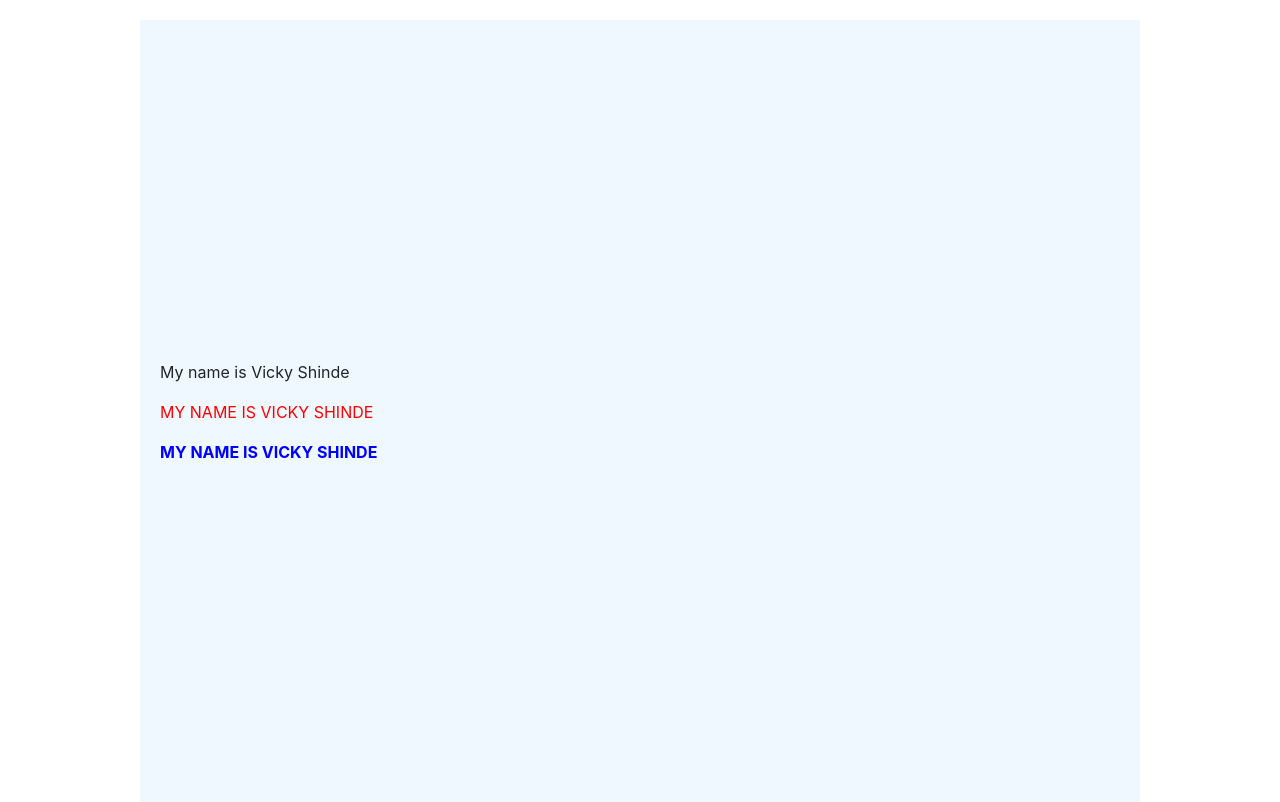
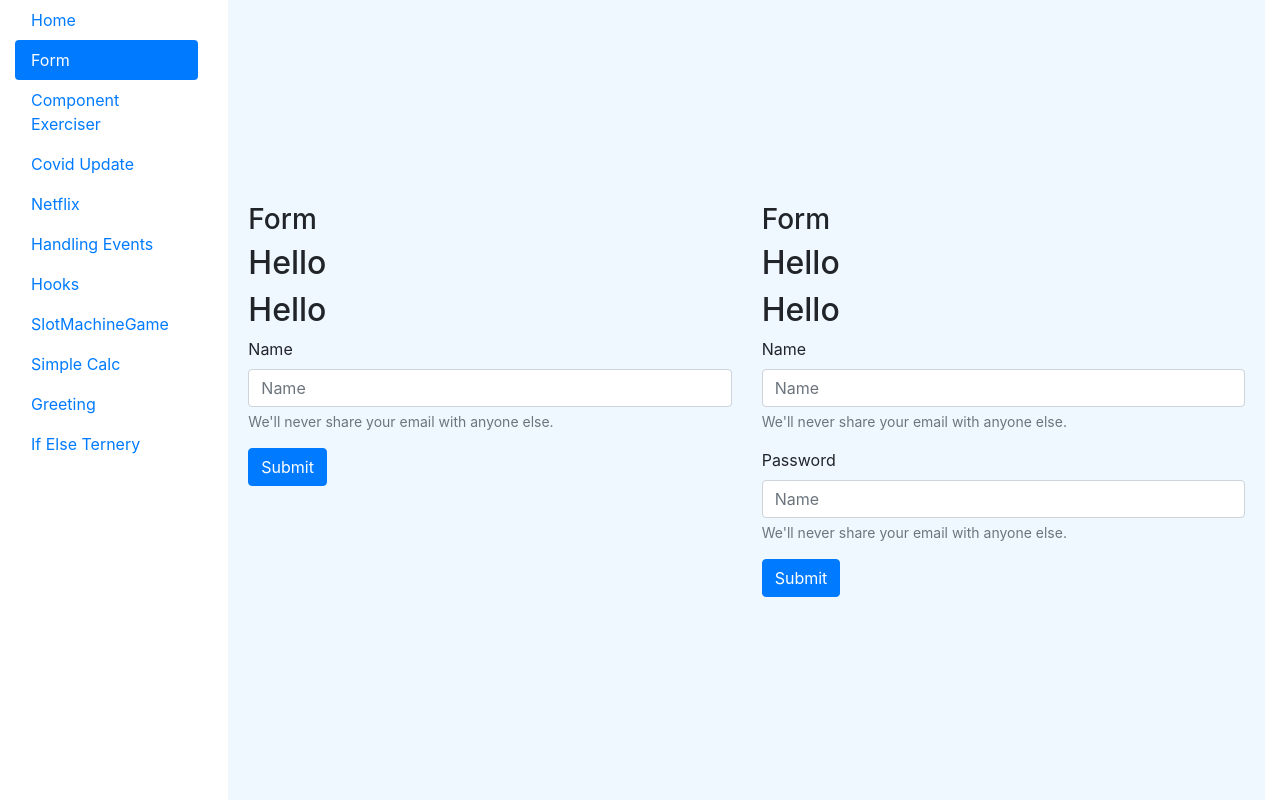
Before and after one commit to vicky-webonise/react2021, a React (Create React App) app: page /form in a window 1280 px wide. Shown: the top 802 px of the page. Built offline with nearby package versions, Linux system fonts and the light colour scheme; no server answers.

Commit message:
exercise | React Router

```diff
--- a/package.json
+++ b/package.json
@@ -9,6 +9,7 @@
     "bootstrap": "^4.6.0",
     "react": "^17.0.2",
     "react-dom": "^17.0.2",
+    "react-router-dom": "^5.3.0",
     "react-scripts": "4.0.3",
     "web-vitals": "^1.1.2"
   },
--- a/src/App.js
+++ b/src/App.js
@@ -1,115 +1,48 @@
-import './App.css';
-import ComponentExercise from './component-exercise';
-import CovidUpdate from './covid-update';
-import {add, sub, mult, div } from './calc';
-import Netflix from './netflix';
+import { Route, Switch } from "react-router-dom";
+
+import "./App.css";
+
+import Home from './Home';
+import HandlingEvents from "./handlingEvents";
+import Hooks from "./Hooks";
+import ComponentExercise from "./component-exercise";
+import CovidUpdate from "./covid-update";
 import SlotMachineGame from "./SlotMachineGame";
-import Hooks from './Hooks';
-import HandlingEvents from './handlingEvents';
+import SimpleCalc from "./SimpleCalc";
+import Greeting from "./Greeting";
+import Netflix from "./netflix";
 import Form from "./form";
-
-const TernaryComponent1 = function () {
-  return <h1>If</h1>
-}
-const TernaryComponent2 = function () {
-  return <h1>else</h1>
-}
+import NavBar from "./Navbar";
+import Error from "./Error";
+import IfElseTernery from "./IfElseTernery";
 
 function App() {
-  const fname = "Vicky";
-  const lname = "Shinde";
-  const img1 = "https://picsum.photos/200/100";
-  const link = "http://google.com"
-
-  const currDate = new Date().toLocaleDateString();
-  const currTime = new Date().toLocaleTimeString();
-
-  const styleObj = {
-    color: 'blue',
-    textTransform: 'uppercase',
-    fontWeight: 'bold'
-  };
-
-  // let greetTime = new Date(yyyy,mm,dd,Hr);
-  // let greetTime = new Date(2021, 9, 14, 20);
-  let greetTime = new Date();
-  greetTime = greetTime.getHours();
-
-  let greeting = '';
-  const greetStyle = {}
-
-  if(greetTime >= 1 && greetTime < 12) {
-    greeting = 'Good Morning !';
-    greetStyle.color = 'green';
-  } else if (greetTime >= 12 && greetTime < 19) {
-    greeting = 'Good Afternoon !';
-    greetStyle.color = 'blue';
-  } else {
-    greeting = "good night !"
-    greetStyle.color = "red"
-  }
-
   return (
-    <>
-      <div className="section">
-        <p contentEditable="true">
-          My name is {fname} {lname}
-        </p>
-        <p style={{ color: "red", textTransform: "uppercase" }}>
-          My name is {fname + " " + lname}{" "}
-        </p>
-        <p style={styleObj}>My name is {`${fname} ${lname}`} </p>
+    <div className="container-fluid">
+      <div className="row">
+        <div className="col-2">
+          <NavBar />
+        </div>
+        <div className="col-10">
+          <div className="section">
+            <Switch>
+              <Route path="/" component={Home} exact />
+              <Route path="/handlingEvents" component={HandlingEvents} />
+              <Route path="/hooks" component={Hooks} />
+              <Route path="/form" component={Form} />
+              <Route path="/componentExerciser" component={ComponentExercise} />
+              <Route path="/covidUpdate" component={CovidUpdate} />
+              <Route path="/netflix" component={Netflix} />
+              <Route path="/slotMachineGame" component={SlotMachineGame} />
+              <Route path="/simpleCalc" component={SimpleCalc} />
+              <Route path="/greeting" component={Greeting} />
+              <Route path="/ifElseTernery" component={IfElseTernery} />
+              <Route component={Error} />
+            </Switch>
+          </div>
+        </div>
       </div>
-      <div className="section">
-        <p>Current Date is = {currDate}</p>
-        <p>Current Time is = {currTime}</p>
-        <a href={link} target="_blank" rel="noreferrer">
-          <img src={img1} alt="Alt Tag" />
-        </a>
-        <h1>
-          Hello Friend, <span style={greetStyle}>{greeting}</span> {greetTime}
-        </h1>
-      </div>
-
-      <div className="section">
-        <ComponentExercise />
-      </div>
-      <div className="section">
-        <CovidUpdate />
-      </div>
-      <div className="section">
-        <h3>Simple calc</h3>
-        <ul>
-          <li>Sum = {add(10, 20)}</li>
-          <li>sub = {sub(10, 20)}</li>
-          <li>mult = {mult(10, 20)}</li>
-          <li>div = {div(10, 3)}</li>
-        </ul>
-      </div>
-      <div className="section">
-        <Netflix />
-      </div>
-      <div className="section">
-        <h3>If Else Statement</h3>
-        <h3>React Conditional Rendering | Ternary Operator </h3>
-        {true ? "Agreed" : "Disagreed"}
-        {false ? <TernaryComponent1 /> : <TernaryComponent2 />}
-        {true && <div>true</div>}
-        {true && <TernaryComponent1 />}
-      </div>
-      <div className="section">
-        <SlotMachineGame />
-      </div>
-      <div className="section">
-        <Hooks />
-      </div>
-      <div className="section">
-        <HandlingEvents />
-      </div>
-      <div className="section">
-        <Form />
-      </div>
-    </>
+    </div>
   );
 }
 
--- /dev/null
+++ b/src/Error.jsx
@@ -0,0 +1,9 @@
+const Error = () => {
+  return (
+    <>
+      <h1>Not Found</h1>
+    </>
+  )
+}
+
+export default Error;
--- /dev/null
+++ b/src/Greeting.jsx
@@ -0,0 +1,42 @@
+
+const Greeting = () => {
+  const currDate = new Date().toLocaleDateString();
+  const currTime = new Date().toLocaleTimeString();
+
+  const img1 = "https://picsum.photos/200/100";
+  const link = "http://google.com";
+
+  // let greetTime = new Date(yyyy,mm,dd,Hr);
+  // let greetTime = new Date(2021, 9, 14, 20);
+  let greetTime = new Date();
+  greetTime = greetTime.getHours();
+
+  let greeting = "";
+  const greetStyle = {};
+
+  if (greetTime >= 1 && greetTime < 12) {
+    greeting = "Good Morning !";
+    greetStyle.color = "green";
+  } else if (greetTime >= 12 && greetTime < 19) {
+    greeting = "Good Afternoon !";
+    greetStyle.color = "blue";
+  } else {
+    greeting = "good night !";
+    greetStyle.color = "red";
+  }
+  return (
+    <>
+      <p>Current Date is = {currDate}</p>
+      <p>Current Time is = {currTime}</p>
+      <a href={link} target="_blank" rel="noreferrer">
+        <img src={img1} alt="Alt Tag" />
+      </a>
+      <h1>
+        Hello Friend, <span style={greetStyle}>{greeting}</span> {greetTime}
+      </h1>
+    </>
+  );
+};
+
+
+export default Greeting;
--- /dev/null
+++ b/src/Home.jsx
@@ -0,0 +1,27 @@
+import Greeting from "./Greeting";
+
+const Home = () => {
+  const fname = "Vicky";
+  const lname = "Shinde";
+
+  const styleObj = {
+    color: "blue",
+    textTransform: "uppercase",
+    fontWeight: "bold",
+  };
+
+  return (
+    <>
+        <Greeting />
+        <p contentEditable="true">
+          My name is {fname} {lname}
+        </p>
+        <p style={{ color: "red", textTransform: "uppercase" }}>
+          My name is {fname + " " + lname}{" "}
+        </p>
+        <p style={styleObj}>My name is {`${fname} ${lname}`} </p>
+    </>
+  );
+};
+
+export default Home;
--- /dev/null
+++ b/src/IfElseTernery.jsx
@@ -0,0 +1,21 @@
+const IfElseTernery = () => {
+  const TernaryComponent1 = function () {
+    return <h1>If</h1>;
+  };
+  const TernaryComponent2 = function () {
+    return <h1>else</h1>;
+  };
+
+  return (
+    <>
+      <h3>If Else Statement</h3>
+      <h3>React Conditional Rendering | Ternary Operator </h3>
+      {true ? "Agreed" : "Disagreed"}
+      {false ? <TernaryComponent1 /> : <TernaryComponent2 />}
+      {true && <div>true</div>}
+      {true && <TernaryComponent1 />}
+    </>
+  );
+}
+
+export default IfElseTernery;
--- /dev/null
+++ b/src/Navbar.jsx
@@ -0,0 +1,110 @@
+import { NavLink } from "react-router-dom";
+
+const NavBar = () => {
+  return (
+    <ul className="nav flex-column nav-pills">
+      <li className="nav-item">
+        <NavLink exact className="nav-link" activeClassName="active" to="/">
+          Home
+        </NavLink>
+      </li>
+      <li className="nav-item">
+        <NavLink exact className="nav-link" activeClassName="active" to="/form">
+          Form
+        </NavLink>
+      </li>
+      <li className="nav-item">
+        <NavLink
+          exact
+          className="nav-link"
+          activeClassName="active"
+          to="/componentExerciser"
+        >
+          Component Exerciser
+        </NavLink>
+      </li>
+      <li className="nav-item">
+        <NavLink
+          exact
+          className="nav-link"
+          activeClassName="active"
+          to="/covidUpdate"
+        >
+          Covid Update
+        </NavLink>
+      </li>
+      <li className="nav-item">
+        <NavLink
+          exact
+          className="nav-link"
+          activeClassName="active"
+          to="/netflix"
+        >
+          Netflix
+        </NavLink>
+      </li>
+      <li className="nav-item">
+        <NavLink
+          exact
+          className="nav-link"
+          activeClassName="active"
+          to="/handlingEvents"
+        >
+          Handling Events
+        </NavLink>
+      </li>
+      <li className="nav-item">
+        <NavLink
+          exact
+          className="nav-link"
+          activeClassName="active"
+          to="/hooks"
+        >
+          Hooks
+        </NavLink>
+      </li>
+      <li className="nav-item">
+        <NavLink
+          exact
+          className="nav-link"
+          activeClassName="active"
+          to="/slotMachineGame"
+        >
+          SlotMachineGame
+        </NavLink>
+      </li>
+      <li className="nav-item">
+        <NavLink
+          exact
+          className="nav-link"
+          activeClassName="active"
+          to="/simpleCalc"
+        >
+          Simple Calc
+        </NavLink>
+      </li>
+      <li className="nav-item">
+        <NavLink
+          exact
+          className="nav-link"
+          activeClassName="active"
+          to="/greeting"
+        >
+          Greeting
+        </NavLink>
+      </li>
+      <li className="nav-item">
+        <NavLink
+          exact
+          className="nav-link"
+          activeClassName="active"
+          to="/ifElseTernery"
+        >
+          If Else Ternery
+        </NavLink>
+      </li>
+    </ul>
+  );
+};
+
+export default NavBar;
--- /dev/null
+++ b/src/SimpleCalc.jsx
@@ -0,0 +1,16 @@
+import { add, sub, mult, div } from "./calc";
+
+const SimpleCalc = () => {
+  return (
+    <>
+      <h3>Simple calc</h3>
+      <ul>
+        <li>Sum = {add(10, 20)}</li>
+        <li>sub = {sub(10, 20)}</li>
+        <li>mult = {mult(10, 20)}</li>
+        <li>div = {div(10, 3)}</li>
+      </ul>
+    </>
+  );
+};
+export default SimpleCalc;
--- a/src/form.jsx
+++ b/src/form.jsx
@@ -21,14 +21,21 @@ const Form = () => {
   };
 
   return (
-    <div>
+    <div className="row">
+      <div className="col">
         <h3>Form</h3>
         <form onSubmit={showName}>
           <h2>Hello {name} </h2>
           <h2>Hello {onSubmitName} </h2>
           <div className="form-group">
             <label>Name</label>
-          <input type="text" className="form-control" placeholder="Name" onChange={inputEvent} value={name} />
+            <input
+              type="text"
+              className="form-control"
+              placeholder="Name"
+              onChange={inputEvent}
+              value={name}
+            />
             <small id="emailHelp" className="form-text text-muted">
               We'll never share your email with anyone else.
             </small>
@@ -40,7 +47,10 @@ const Form = () => {
             Submit
           </button>
         </form>
+      </div>
+      <div className="col">
         <FormLogin />
+      </div>
     </div>
   );
 }
--- a/src/index.css
+++ b/src/index.css
@@ -12,11 +12,6 @@ code {
     monospace;
 }
 
-#root {
-  width: 1000px;
-  margin: 20px auto;
-}
-
 .section {
   min-height: 100vh;
   padding: 20px;
--- a/src/index.js
+++ b/src/index.js
@@ -3,12 +3,15 @@ import ReactDOM from 'react-dom';
 import './index.css';
 import App from './App';
 import reportWebVitals from './reportWebVitals';
+import { BrowserRouter } from "react-router-dom";
 
 import "bootstrap/dist/css/bootstrap.min.css";
 
 ReactDOM.render(
   <React.StrictMode>
-    <App />
+    <BrowserRouter>
+      <App />
+    </BrowserRouter>
   </React.StrictMode>,
   document.getElementById('root')
 );
```
Also changed, not shown: 1 other file (tests, documents, lock files or other folders). Lines whose indentation alone changed are shown as unchanged.
